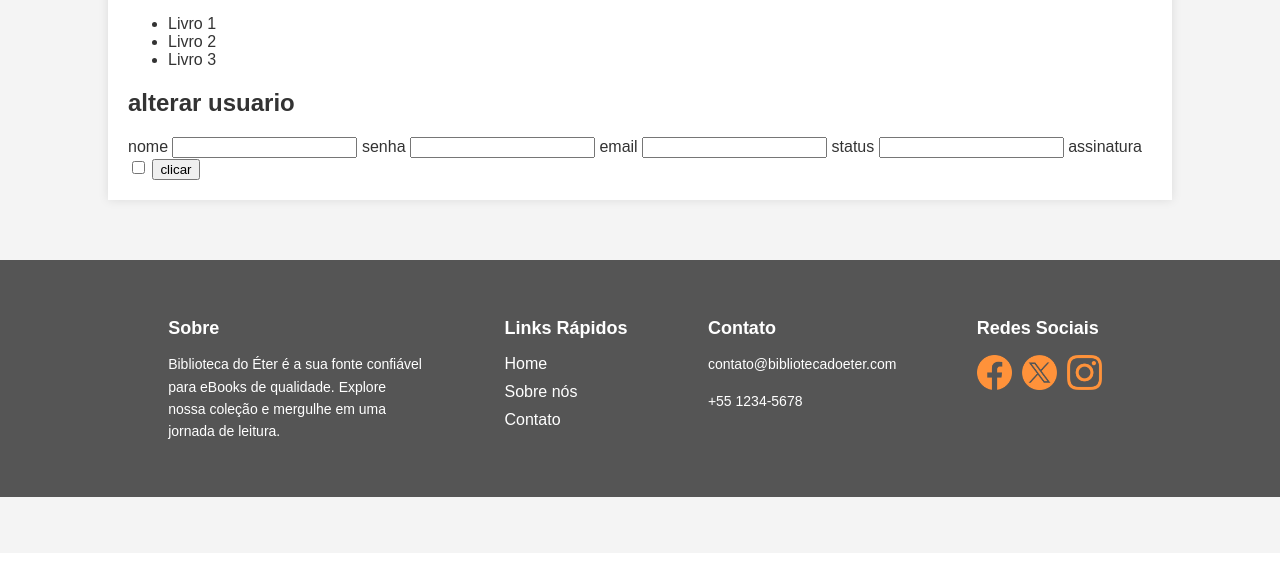
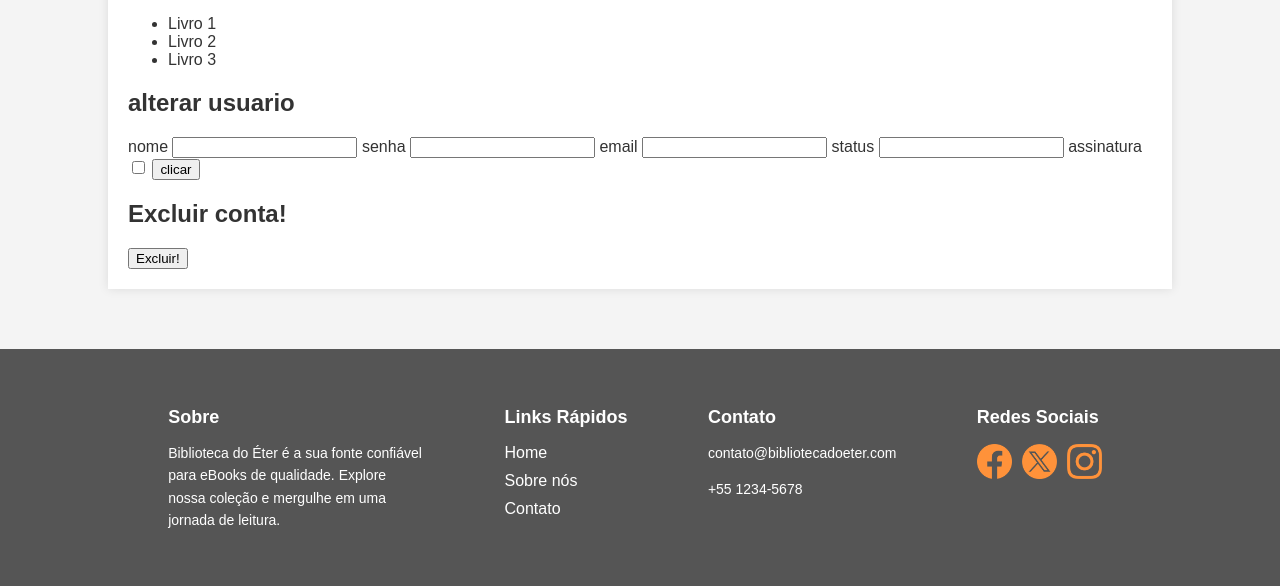
Before and after one commit to bytols/Flask-DB, a Flask app: page /user_area in a window 1280 px wide. Shown: the part 247-833 px from the top of the page. Before the commit the page ends 744 px from the top, so only its background shows below. Run offline with Flask 3, Linux system fonts and the light colour scheme; data that the repository does not hold is empty.

Commit message:
ajudando o xande

```diff
--- a/Flask_xande/FrontEnd/app.py
+++ b/Flask_xande/FrontEnd/app.py
@@ -84,17 +84,25 @@ def login():
 
 @app.route('/user_area', methods=['GET', 'POST'])
 def user_area():
+
     controle = UsuarioNet()
+    delete = request.form.get("excluir")
     usuario = session.get('usuario')
     id = session.get('id')
-    print(id)
-    nome = request.form.get("nome")
-    senha = request.form.get("senha")
-    email = request.form.get("email")
-    status = request.form.get("status")
-    assinatura = True
-    user = UsuarioClass(nome, email, senha, status, assinatura)
-    controle.alterar(id,user)
+    print(delete)
+
+    if delete:
+        print(delete)
+        print(delete)
+        controle.excluir(usuario)
+    else:
+        nome = request.form.get("nome")
+        senha = request.form.get("senha")
+        email = request.form.get("email")
+        status = request.form.get("status")
+        assinatura = True
+        user = UsuarioClass(nome, email, senha, status, assinatura)
+        controle.alterar(id,user)
 
 
     return render_template('user_area.html', usuario = usuario)
--- a/Flask_xande/FrontEnd/templates/user_area.html
+++ b/Flask_xande/FrontEnd/templates/user_area.html
@@ -50,6 +50,10 @@
                 <input type="checkbox" name="assinatura">
                 <button><submit type="submit">clicar</submit></button>
             </form>
+            <h1>Excluir conta!</h1>
+            <form action="/user_area" method="post">
+                <button name="excluir" type="submit">Excluir!</button>
+            </form>
         </section>
     </main>
 
```
Also changed, not shown: Flask_xande/BackEnd/LibDao.py (+8 -1 lines), 2 other files.
